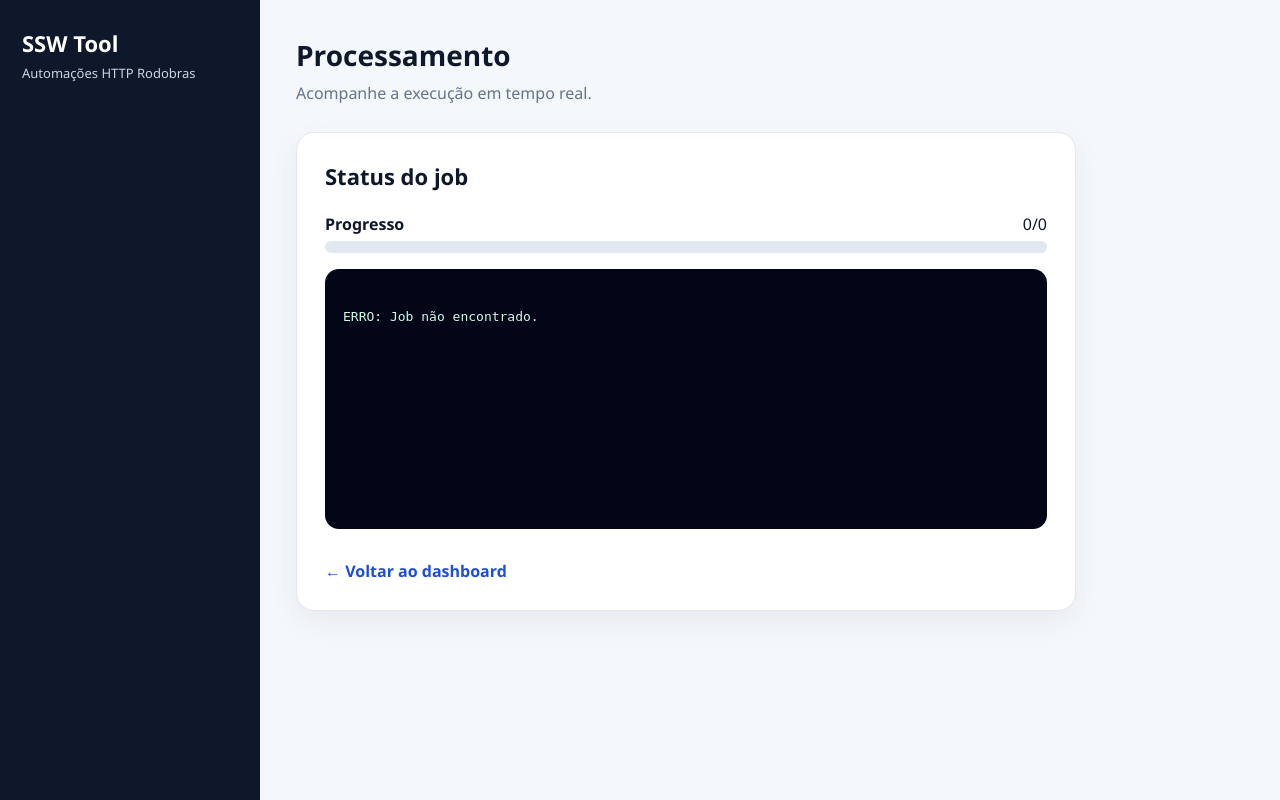
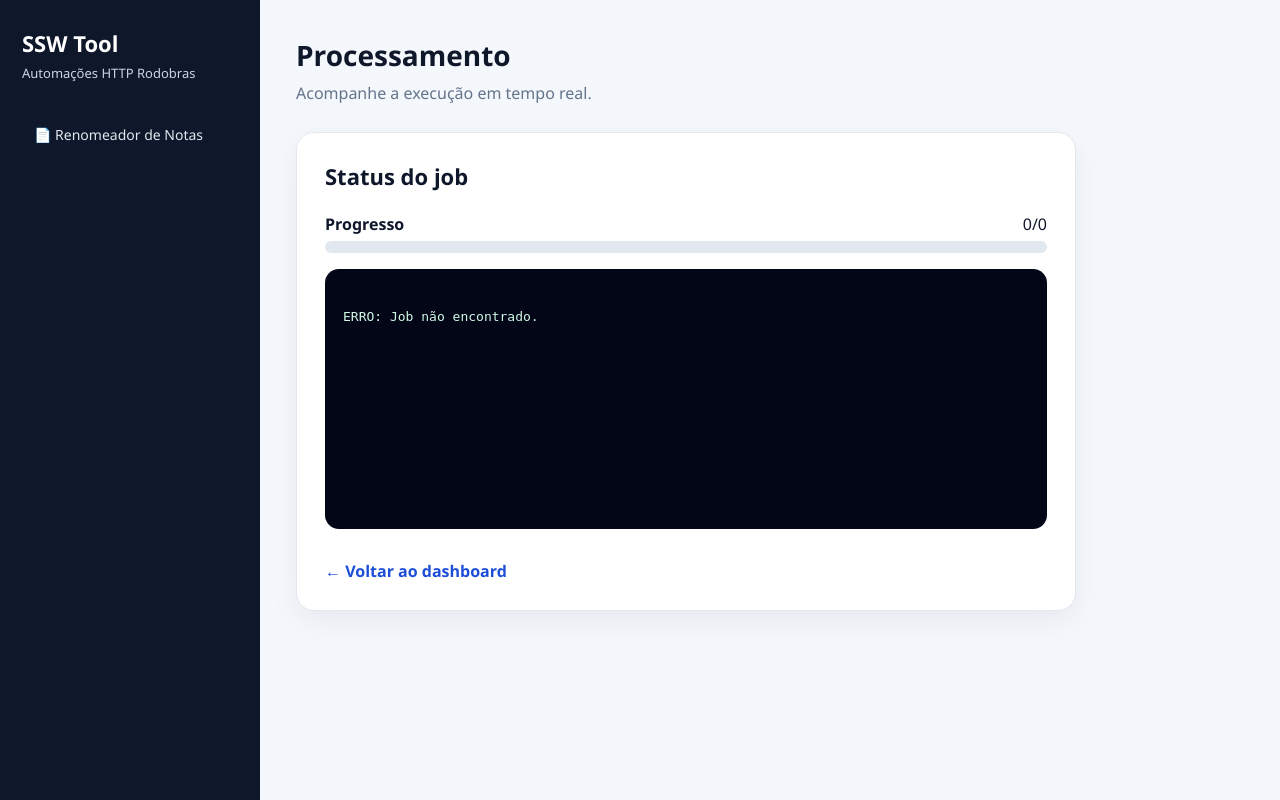
Before and after one commit to Souza041/ssw_tool, a FastAPI app: page /jobs/1 in a window 1280 px wide. Run offline with FastAPI, Linux system fonts and the light colour scheme.

Commit message:
apenas mais uma melhoria kkkk

```diff
--- a/web/templates/base.html
+++ b/web/templates/base.html
@@ -230,6 +230,11 @@
         <div class="brand">SSW Tool</div>
         <div class="subtitle">Automações HTTP Rodobras</div>
 
+        <!-- Sempre visível -->
+        <nav>
+            <a href="/renomeador">📄 Renomeador de Notas</a>
+        </nav>
+
         {% if request.session.get("ssw_session_id") %}
         <nav>
             <a href="/">Dashboard</a>
```
